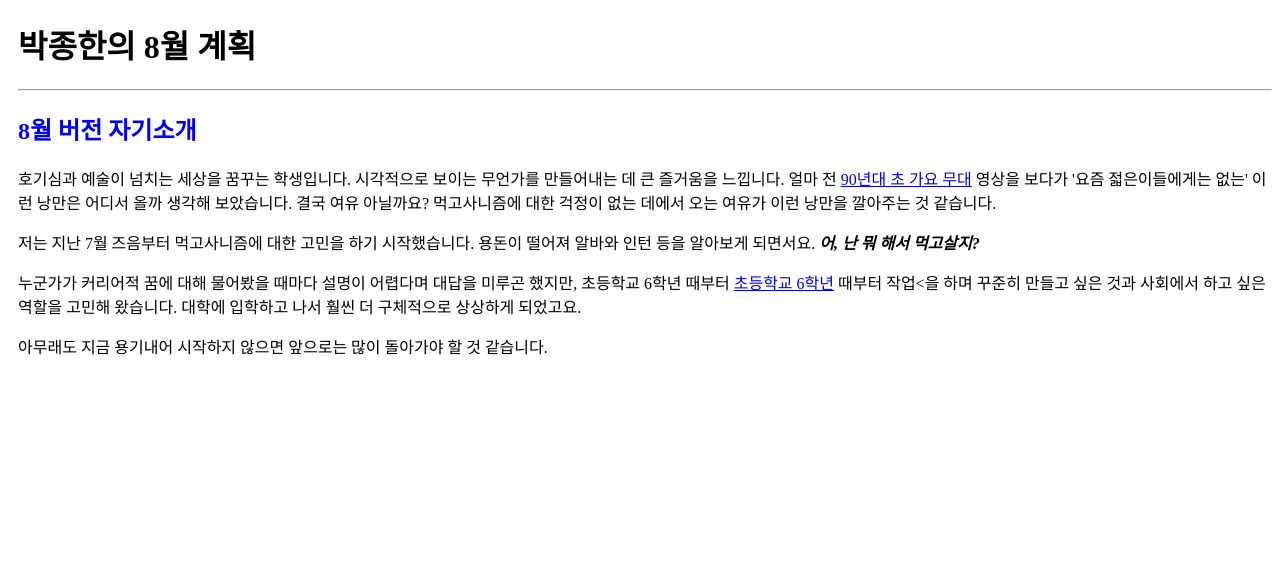
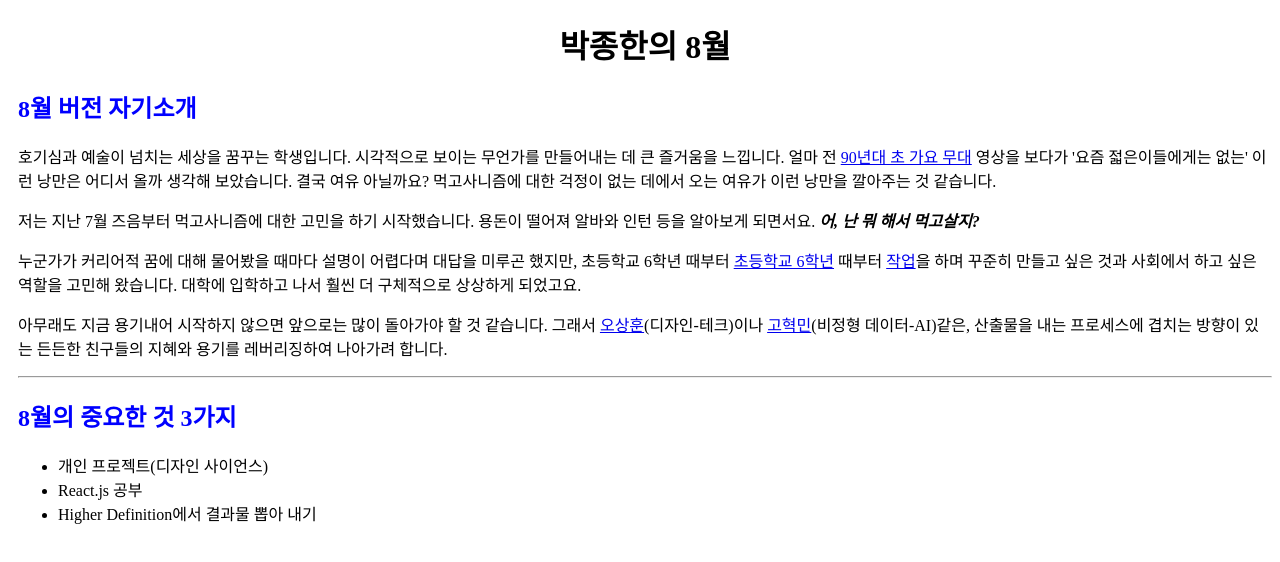
Before and after one commit to Han-park/august, a plain HTML site: page index.html in a window 1280 px wide. Drawn offline with Linux system fonts and the light colour scheme.

Commit message:
Hello World

```diff
--- a/index.html
+++ b/index.html
@@ -6,13 +6,20 @@
   </head>
   <body>
     <div class="container" style="margin-left: 10px;">
-      <h1>박종한의 8월 계획</h1>
-      <hr/>
+      <h1 style="text-align: center">박종한의 8월</h1>
+
       <h2 style="color: blue">8월 버전 자기소개</h2>
         <p>호기심과 예술이 넘치는 세상을 꿈꾸는 학생입니다. 시각적으로 보이는 무언가를 만들어내는 데 큰 즐거움을 느낍니다. 얼마 전 <a href="https://youtu.be/FS1qGVFaRIA">90년대 초 가요 무대</a> 영상을 보다가 '요즘 젋은이들에게는 없는' 이런 낭만은 어디서 올까 생각해 보았습니다. 결국 여유 아닐까요? 먹고사니즘에 대한 걱정이 없는 데에서 오는 여유가 이런 낭만을 깔아주는 것 같습니다. </p>
         <p>저는 지난 7월 즈음부터 먹고사니즘에 대한 고민을 하기 시작했습니다. 용돈이 떨어져 알바와 인턴 등을 알아보게 되면서요. <i><b>어, 난 뭐 해서 먹고살지?</b></i></p>
-        <p>누군가가 커리어적 꿈에 대해 물어봤을 때마다 설명이 어렵다며 대답을 미루곤 했지만, 초등학교 6학년 때부터 <a href="https://www.dropbox.com/s/s548rv97225ynqb/%EC%A4%91%ED%83%91%EC%B4%88%EB%93%B1%ED%95%99%EA%B5%90%206%ED%95%99%EB%85%84%206%EB%B0%98-%EB%B2%84%EC%A6%88%20%EC%95%8C%20%EC%95%84%EB%9E%8D.wmv?dl=0">초등학교 6학년</a> 때부터 작업<<a href="https://jonghanpark.myportfolio.com"></a>을 하며 꾸준히 만들고 싶은 것과 사회에서 하고 싶은 역할을 고민해 왔습니다. 대학에 입학하고 나서 훨씬 더 구체적으로 상상하게 되었고요.</p>
-        <p>아무래도 지금 용기내어 시작하지 않으면 앞으로는 많이 돌아가야 할 것 같습니다.</p>
+        <p>누군가가 커리어적 꿈에 대해 물어봤을 때마다 설명이 어렵다며 대답을 미루곤 했지만, 초등학교 6학년 때부터 <a href="https://www.dropbox.com/s/s548rv97225ynqb/%EC%A4%91%ED%83%91%EC%B4%88%EB%93%B1%ED%95%99%EA%B5%90%206%ED%95%99%EB%85%84%206%EB%B0%98-%EB%B2%84%EC%A6%88%20%EC%95%8C%20%EC%95%84%EB%9E%8D.wmv?dl=0">초등학교 6학년</a> 때부터 <a href="https://jonghanpark.myportfolio.com">작업</a>을 하며 꾸준히 만들고 싶은 것과 사회에서 하고 싶은 역할을 고민해 왔습니다. 대학에 입학하고 나서 훨씬 더 구체적으로 상상하게 되었고요.</p>
+        <p>아무래도 지금 용기내어 시작하지 않으면 앞으로는 많이 돌아가야 할 것 같습니다. 그래서 <a href="https://www.instagram.com/arte_ohrok/">오상훈</a>(디자인-테크)이나 <a href="https://www.instagram.com/le_regard_eloigne/">고혁민</a>(비정형 데이터-AI)같은, 산출물을 내는 프로세스에 겹치는 방향이 있는 든든한 친구들의 지혜와 용기를 레버리징하여 나아가려 합니다.</p>
+          <hr/>
+        <h2 style="color: blue">8월의 중요한 것 3가지</h2>
+        <ul>
+          <li>개인 프로젝트(디자인 사이언스)</li>
+          <li>React.js 공부</li>
+          <li>Higher Definition에서 결과물 뽑아 내기</li>
+        </ul>
     </div>
 
 
```
